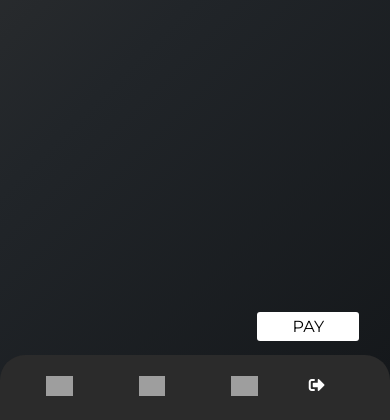
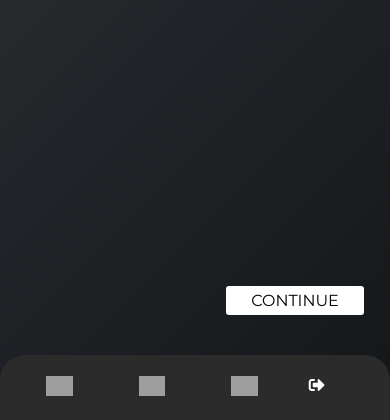
Before and after one commit to Vaibhav-Patel19/BSE, a Django app: page /order/ in a window 390 px wide. Shown: the part 424-844 px from the top of the page. Run offline with Django 3.2, Linux system fonts and the light colour scheme; a user stored in the database is signed in; data comes from the database, SQL or seed files in the repository; data that the repository does not hold is empty; grey boxes are pictures that could not be loaded.

Commit message:
Partial Commit

```diff
--- a/main/static/css/order.css
+++ b/main/static/css/order.css
@@ -126,18 +126,18 @@ root {
 		position: absolute;
 		/* margin-bottom: 50px;
 		margin-left: 250px; */
-		left: 66%;
-		bottom: 10%;
+		left: 58%;
+		bottom: 13%;
 	}
 
-	.pay-btn{
+	.pay-container .pay-btn{
 
 		text-decoration: none;
 		background-color: white;
 		color: black;
-		padding:5px 35px;
+		padding:5px 25px;
 		text-align: center;
-		width:200px;
+		width:150px;
 		height: 35px;
 		border-radius:3px;
 	}
--- a/main/static/css/payments.css
+++ b/main/static/css/payments.css
@@ -96,7 +96,7 @@ body {
         /* justify-content: space-around; */
         position: fixed;
         width: 100%;
-        bottom: 19%;
+        bottom: 63%;
         left: 65%;
     }
 
--- a/main/templates/main/order.html
+++ b/main/templates/main/order.html
@@ -84,7 +84,7 @@
     </main>
 
     <div class="pay-container">
-        <a class="pay-btn" href=" {% url 'paymentsGateway' %} ">PAY</a>
+        <a class="pay-btn" href=" {% url 'paymentsGateway' %} ">CONTINUE</a>
     </div>
 
     <footer>
```
Also changed, not shown: payments/templates/payment.html (+10 -9 lines).
